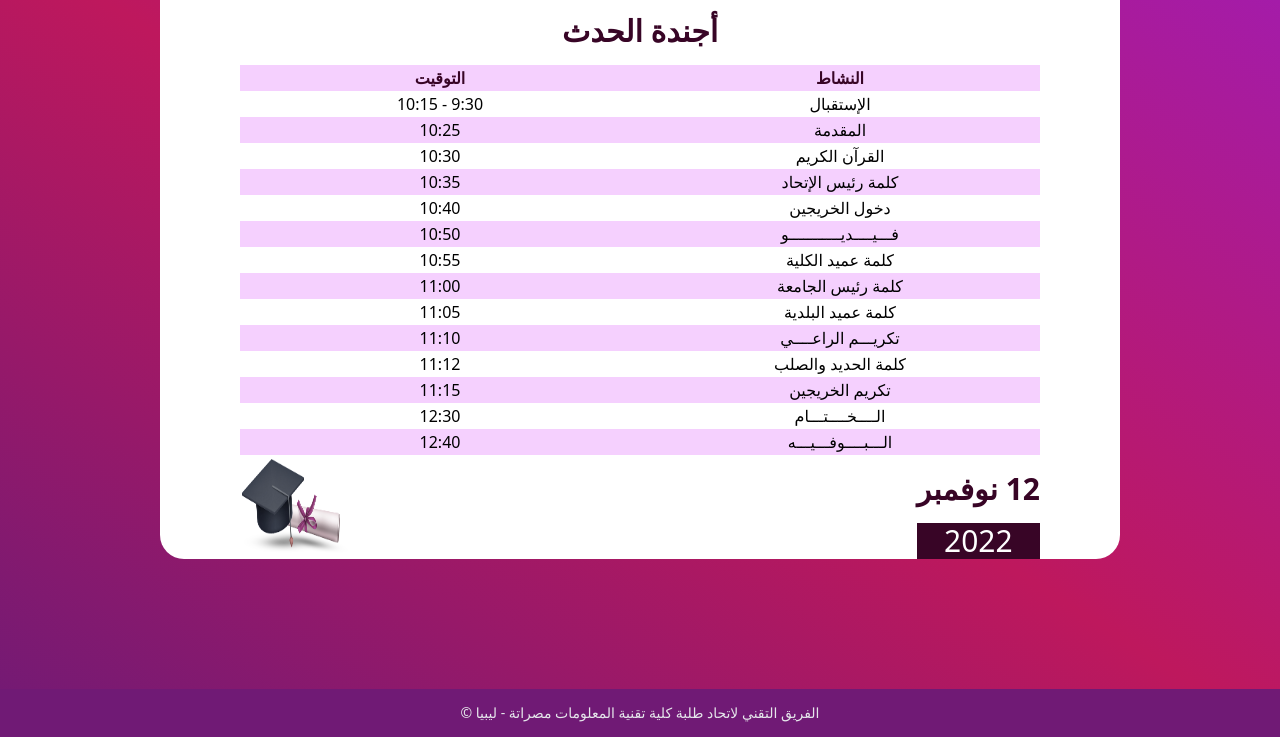
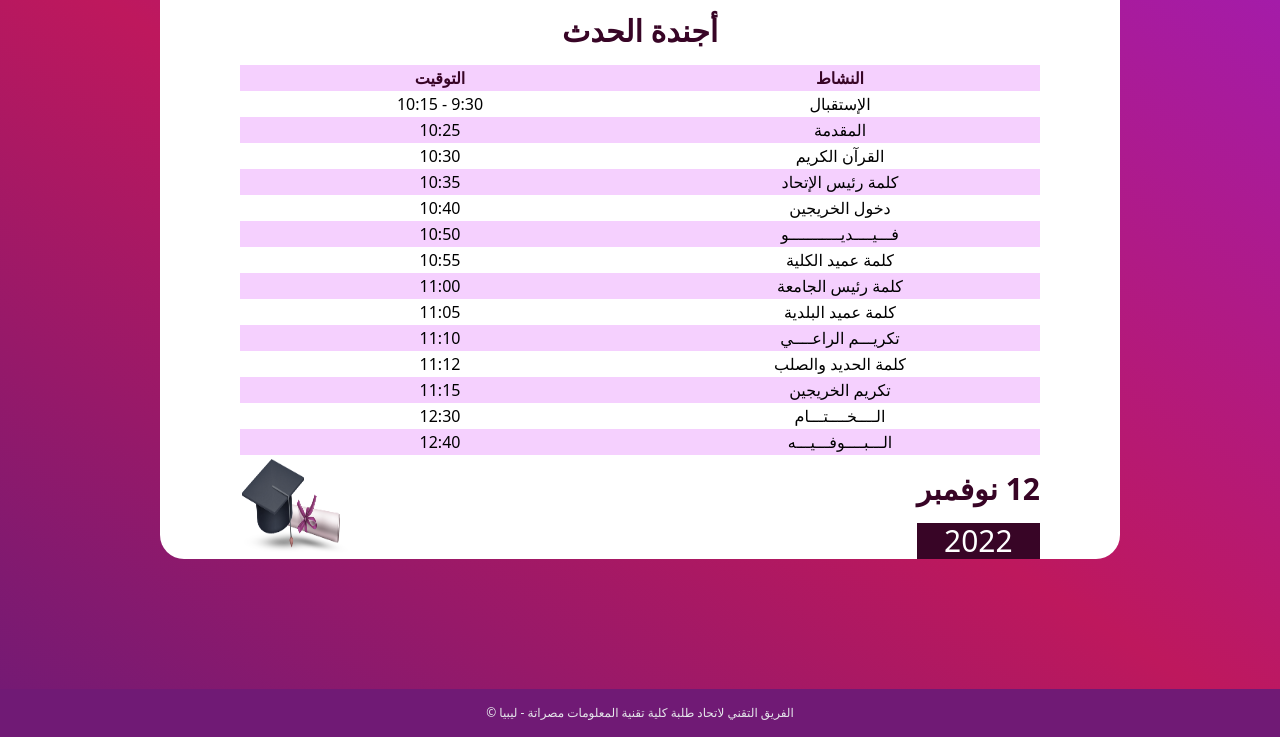
Before and after one commit to umit-stu-union/IT-graduation_agenda, a website: page index.html in a window 1280 px wide. Shown: the part 63-800 px from the top of the page. Drawn offline with Linux system fonts and the light colour scheme.

Commit message:
updated copyright size

```diff
--- a/index.html
+++ b/index.html
@@ -114,7 +114,7 @@
     </div>
 
     <footer
-      class="w-full bg-fuchsia-900 text-gray-200 flex justify-center items-center h-12 text-sm"
+      class="w-full bg-fuchsia-900 text-gray-200 flex justify-center items-center h-12 text-xs"
     >
       الفريق التقني لاتحاد طلبة كلية تقنية المعلومات مصراتة - ليبيا &copy;
     </footer>
```
Also changed, not shown: dist/output.css.
